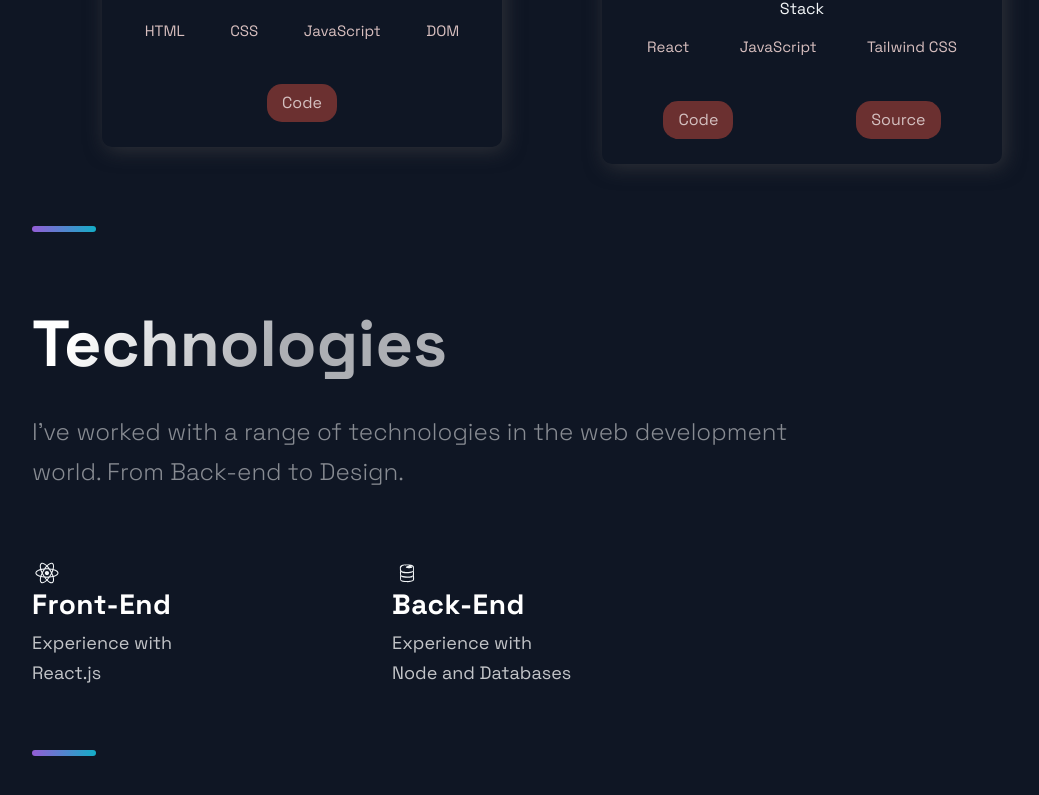
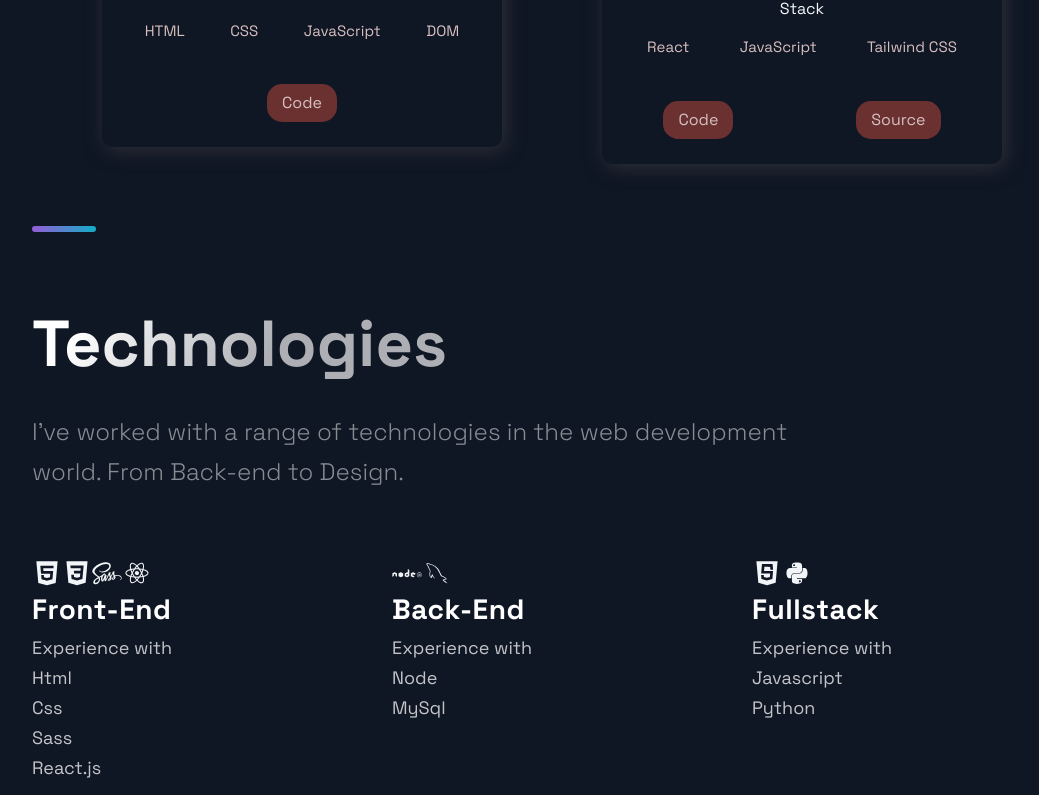
Before and after one commit to SaagarSuresh/portfolio_website, a Next.js app: page / in a window 1280 px wide. Shown: the part 2002-2797 px from the top of the page, without its empty margins (88-1127 px from the left). Built offline with nearby package versions, Linux system fonts and the light colour scheme.

Commit message:
update changes.

```diff
--- a/src/components/Footer/Footer.js
+++ b/src/components/Footer/Footer.js
@@ -1,5 +1,5 @@
 import React from "react";
-import { AiFillGithub, AiFillInstagram, AiFillLinkedin } from "react-icons/ai";
+import { AiFillGithub, AiFillMail, AiFillLinkedin } from "react-icons/ai";
 
 import { SocialIcons } from "../Header/HeaderStyles";
 import {
@@ -40,6 +40,9 @@ const Footer = () => {
           <SocialIcons href="https://www.linkedin.com/in/sagar-suresh-raj/">
             <AiFillLinkedin size="3rem" />
           </SocialIcons>
+          <SocialIcons href='mailto:saagarsuresh92@gmail.com'>
+            <AiFillMail size="3rem"/>
+          </SocialIcons>
         </SocialContainer>
       </SocialIconsContainer>
     </FooterWrapper>
--- a/src/components/Header/Header.js
+++ b/src/components/Header/Header.js
@@ -1,6 +1,6 @@
 import Link from 'next/link';
 import React from 'react';
-import { AiFillGithub, AiFillInstagram, AiFillLinkedin } from 'react-icons/ai';
+import { AiFillGithub, AiFillInstagram, AiFillLinkedin , AiFillMail} from 'react-icons/ai';
 import { DiCssdeck } from 'react-icons/di';
 
 import { Container, Div1, Div2, Div3, NavLink, SocialIcons, Span } from './HeaderStyles';
@@ -38,6 +38,9 @@ const Header = () =>  (
       <SocialIcons href='https://www.linkedin.com/in/sagar-suresh-raj/'>
         <AiFillLinkedin size="3rem"/>
       </SocialIcons>
+      <SocialIcons href='mailto:saagarsuresh92@gmail.com'>
+        <AiFillMail size="3rem"/>
+      </SocialIcons>
     </Div3>
   </Container>
 );
--- a/src/components/Technologies/Technologies.js
+++ b/src/components/Technologies/Technologies.js
@@ -1,5 +1,5 @@
 import React from 'react';
-import { DiFirebase, DiReact, DiZend } from 'react-icons/di';
+import { DiFirebase, DiReact, DiZend, DiHtml5, DiCss3, DiSass, DiJavascript, DiPython, DiMysql, DiNodejs } from 'react-icons/di';
 import { Section, SectionDivider, SectionText, SectionTitle } from '../../styles/GlobalComponents';
 import { List, ListContainer, ListItem, ListParagraph, ListTitle } from './TechnologiesStyles';
 
@@ -15,22 +15,54 @@ const Technologies = () =>  (
     </SectionText>
     <List>
       <ListItem>
-        <DiReact size="3rem"/>
+
+        <span>
+          <DiHtml5 size="3rem"/>
+          <DiCss3 size="3rem"/>
+          <DiSass size="3rem"/>
+          <DiReact size="3rem"/>
+        </span>
+
         <ListContainer>
           <ListTitle>Front-End</ListTitle>
           <ListParagraph>
             Experience with <br />
-            React.js
+            Html <br />
+            Css <br />
+            Sass <br />
+            React.js <br />
           </ListParagraph>
         </ListContainer>
       </ListItem>
       <ListItem>
-        <DiFirebase size="3rem"/>
+
+        <span>
+          <DiNodejs size="3rem"/>
+          <DiMysql size="3rem"/>
+        </span>
+
         <ListContainer>
           <ListTitle>Back-End</ListTitle>
           <ListParagraph>
             Experience with <br />
-            Node and Databases
+            Node <br />
+            MySql
+          </ListParagraph>
+        </ListContainer>
+      </ListItem>
+      <ListItem>
+
+        <span>
+          <DiJavascript size="3rem"/>
+          <DiPython size="3rem"/>
+        </span>
+
+        <ListContainer>
+          <ListTitle>Fullstack</ListTitle>
+          <ListParagraph>
+            Experience with <br />
+            Javascript <br />
+            Python <br />
           </ListParagraph>
         </ListContainer>
       </ListItem>
--- a/src/constants/constants.js
+++ b/src/constants/constants.js
@@ -42,7 +42,7 @@ export const TimeLineData = [
   { year: 2010, text: 'Enrolled into Mechanical Engineering and pursued my interest in tech, working on various software tools', },
   { year: 2015, text: 'Enrolled at Tech institution to learn dotNet. Simultaneously, worked closely with IT team at Fintech start up for product development', },
   { year: 2016, text: 'Promoted to Assistant Manager of Operations', },
-  { year: 2017, text: 'Polished my skills at a Supply Chain and Management program while continuing to develop online web solutions and software skills', },
-  { year: 2022, text: 'Continued to practice and apply my SCM skills at Amazon. Received my Canadian PR. Completed LinkedIn certification in Python Programming.', },
+  { year: 2017, text: 'Moved to Canada to polish my skills in Supply Chain Management at George Brown College while continuing to develop online web solutions and software skills', },
+  { year: 2022, text: 'Continued to practice and apply my SCM skills at Amazon, received my Canadian PR and completed LinkedIn certification in Python Programming', },
   { year: 2023, text: 'Enrolled into a bootcamp and successfully completed my diploma for fullstack web development at BrainStation', },
 ];
```
